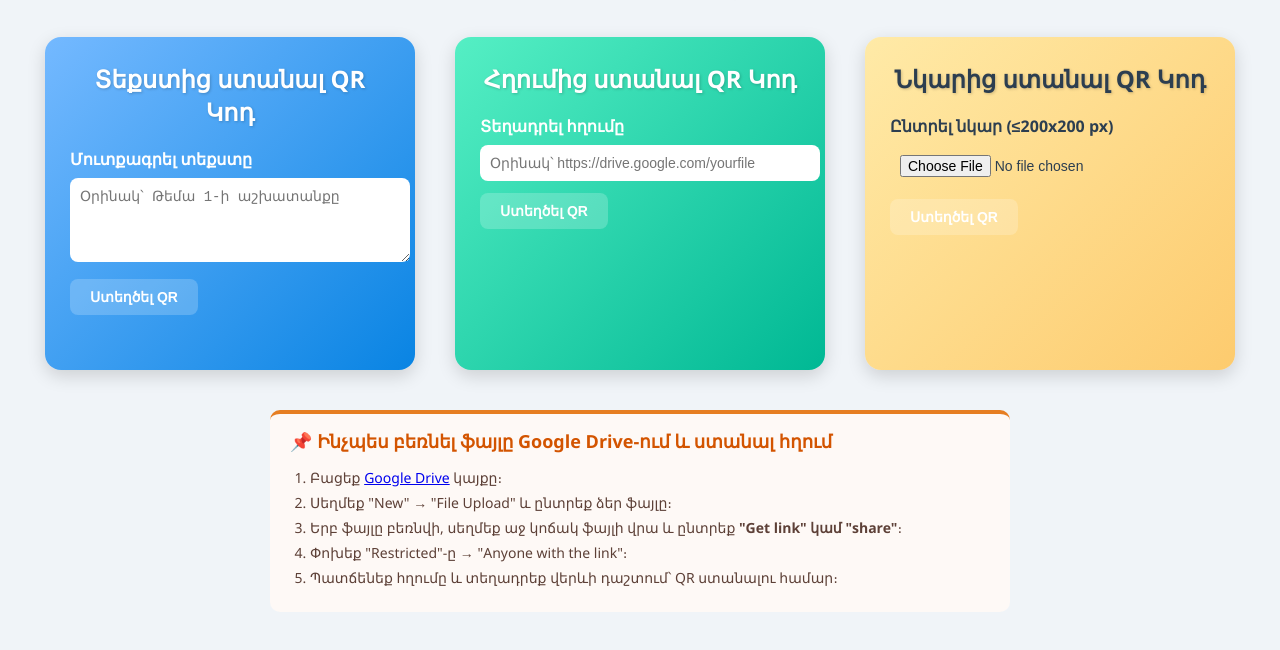
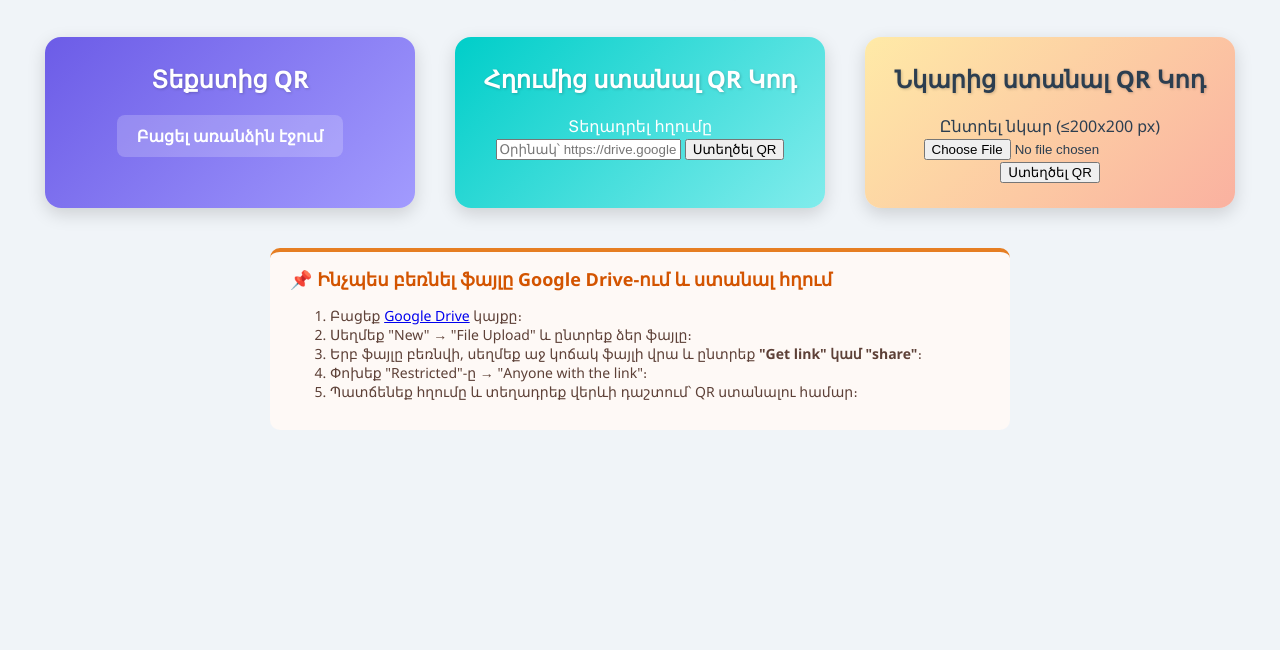
Before and after one commit to dpoc8-armavir/qr-code-generator, a plain HTML site: page index.html in a window 1280 px wide. Shown: the part 96-746 px from the top of the page. Drawn offline with Linux system fonts and the light colour scheme.

Commit message:
Update index.html

```diff
--- a/index.html
+++ b/index.html
@@ -1,3 +1,4 @@
+
 <!DOCTYPE html>
 <html lang="hy">
 <head>
@@ -34,19 +35,19 @@
       padding: 25px;
       width: 320px;
       transition: transform 0.3s, box-shadow 0.3s;
+      text-align: center;
     }
 
-    /* Գունային տարբերություններ բաժինների համար */
     .section:nth-child(1) {
-      background: linear-gradient(135deg, #74b9ff, #0984e3);
+      background: linear-gradient(135deg, #6c5ce7, #a29bfe);
       color: white;
     }
     .section:nth-child(2) {
-      background: linear-gradient(135deg, #55efc4, #00b894);
+      background: linear-gradient(135deg, #00cec9, #81ecec);
       color: white;
     }
     .section:nth-child(3) {
-      background: linear-gradient(135deg, #ffeaa7, #fdcb6e);
+      background: linear-gradient(135deg, #ffeaa7, #fab1a0);
       color: #2c3e50;
     }
 
@@ -56,53 +57,27 @@
     }
 
     .section h2 {
-      margin-top: 0;
+      margin: 0 0 20px 0;
       font-size: 24px;
       font-weight: bold;
-      text-align: center;
       text-shadow: 1px 1px 3px rgba(0,0,0,0.2);
-      margin-bottom: 20px;
     }
 
-    label {
-      display: block;
-      margin-bottom: 8px;
+    .section a {
+      display: inline-block;
+      background-color: rgba(255,255,255,0.2);
+      color: white;
+      padding: 10px 20px;
+      border-radius: 8px;
+      text-decoration: none;
       font-weight: bold;
-      color: inherit;
+      transition: background 0.3s;
     }
 
-    input[type="text"], textarea, input[type="file"] {
-      width: 100%;
-      padding: 10px;
-      margin-bottom: 12px;
-      border-radius: 8px;
-      border: none;
-      font-size: 14px;
-    }
-
-    button {
-      background-color: rgba(255,255,255,0.2);
-      color: white;
-      border: none;
-      padding: 10px 20px;
-      border-radius: 8px;
-      font-size: 14px;
-      cursor: pointer;
-      margin-bottom: 10px;
-      transition: background 0.3s;
-      font-weight: bold;
-    }
-
-    button:hover {
+    .section a:hover {
       background-color: rgba(255,255,255,0.4);
     }
 
-    .qr-container {
-      margin-top: 20px;
-      text-align: center;
-    }
-
-    /* Ուղեցույց (ավելի փոքր և ներքևում) */
     .guide {
       background-color: #fef9f6;
       border-top: 4px solid #e67e22;
@@ -119,15 +94,6 @@
       font-size: 18px;
       margin-top: 0;
     }
-
-    .guide ol {
-      padding-left: 20px;
-      margin: 10px 0;
-    }
-
-    .guide li {
-      margin-bottom: 6px;
-    }
   </style>
 </head>
 <body>
@@ -137,11 +103,8 @@
   <div class="container">
     <!-- Տեքստից QR -->
     <div class="section">
-      <h2>Տեքստից ստանալ QR Կոդ</h2>
-      <label for="text">Մուտքագրել տեքստը</label>
-      <textarea id="text" rows="4" placeholder="Օրինակ՝ Թեմա 1-ի աշխատանքը"></textarea>
-      <button onclick="generateQRCode('text')">Ստեղծել QR</button>
-      <div id="qr-text" class="qr-container"></div>
+      <h2>Տեքստից QR</h2>
+      <a href="text-qr.html">Բացել առանձին էջում</a>
     </div>
 
     <!-- Հղումից QR -->
@@ -175,17 +138,13 @@
     </ol>
   </div>
 
-  <!-- QR գրադարան -->
   <script src="https://cdnjs.cloudflare.com/ajax/libs/qrious/4.0.2/qrious.min.js"></script>
   <script>
     function generateQRCode(type) {
       let value = "";
       let containerId = "";
 
-      if (type === "text") {
-        value = document.getElementById("text").value.trim();
-        containerId = "qr-text";
-      } else if (type === "link") {
+      if (type === "link") {
         value = document.getElementById("link").value.trim();
         containerId = "qr-link";
       } else if (type === "image") {
@@ -199,8 +158,7 @@
 
         const reader = new FileReader();
         reader.onload = function(e) {
-          const imgData = e.target.result; // base64 նկար
-          createQR(imgData, containerId);
+          createQR(e.target.result, containerId);
         };
         reader.readAsDataURL(file);
         return;
@@ -215,13 +173,9 @@
     }
 
     function createQR(value, containerId) {
-      let qr = new QRious({
-        value: value,
-        size: 250 // ավելի մեծ QR փոքրիկ նկարների համար
-      });
-
+      let qr = new QRious({ value: value, size: 250 });
       const container = document.getElementById(containerId);
-      container.innerHTML = ""; // Մաքրում է հինը
+      container.innerHTML = "";
 
       const img = qr.image;
       img.style.marginBottom = "10px";
```
